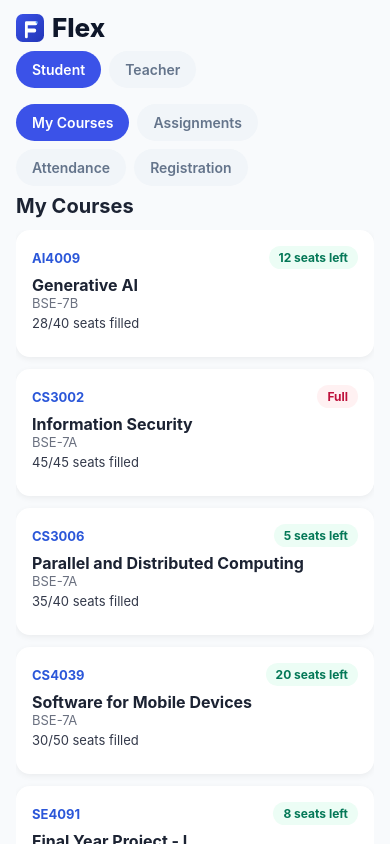
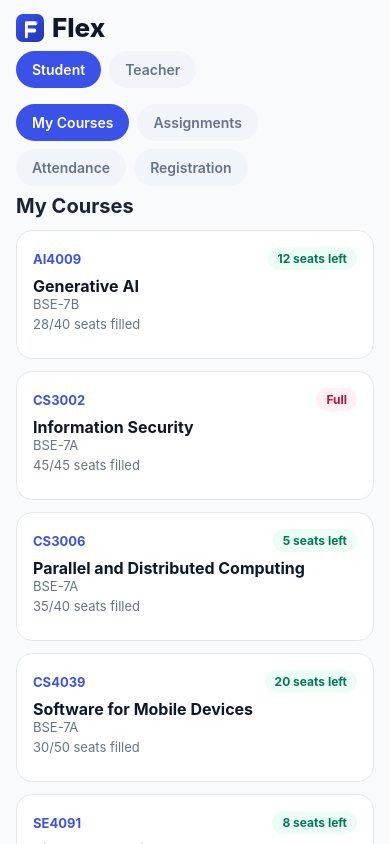
Before and after one commit to HamasNaveed/Flex-SMD, a React Native app: screen / in a window 390 px wide. Built offline with nearby package versions, Linux system fonts and the light colour scheme.

Commit message:
Restyle course and assignment cards with the Stitch palette
Swaps the cards' shadow-based elevation for the design system's
hairline border and applies its slate text and indigo accent colors.

```diff
--- a/src/components/AssignmentCard.js
+++ b/src/components/AssignmentCard.js
@@ -1,5 +1,6 @@
 import { View, Text, StyleSheet } from 'react-native';
 import Badge from './Badge';
+import { colors } from '../theme';
 
 // Reusable card for an assignment. Active/Expired is computed from the
 // deadline at render time so it always reflects the current date.
@@ -24,15 +25,12 @@ export default function AssignmentCard({ assignment, courseLabel }) {
 
 const styles = StyleSheet.create({
   card: {
-    backgroundColor: '#ffffff',
-    borderRadius: 14,
+    backgroundColor: colors.card,
+    borderRadius: 16,
     padding: 16,
     marginBottom: 12,
-    shadowColor: '#000',
-    shadowOpacity: 0.06,
-    shadowRadius: 6,
-    shadowOffset: { width: 0, height: 2 },
-    elevation: 2,
+    borderWidth: 1,
+    borderColor: colors.border,
   },
   headerRow: {
     flexDirection: 'row',
@@ -43,16 +41,16 @@ const styles = StyleSheet.create({
   course: {
     fontSize: 13,
     fontWeight: '700',
-    color: '#2b57d9',
+    color: colors.primary,
   },
   title: {
     fontSize: 16,
     fontWeight: '700',
-    color: '#1c2333',
+    color: colors.textPrimary,
     marginBottom: 4,
   },
   deadline: {
     fontSize: 13,
-    color: '#6b7180',
+    color: colors.textSecondary,
   },
 });
--- a/src/components/CourseCard.js
+++ b/src/components/CourseCard.js
@@ -1,6 +1,7 @@
 import { View, Text, StyleSheet } from 'react-native';
 import Badge from './Badge';
 import Button from './Button';
+import { colors } from '../theme';
 
 // Reusable card for a course. Used both in the plain "My Courses" list and
 // in the Course Registration screen (where the register button is shown).
@@ -40,15 +41,12 @@ export default function CourseCard({ course, onRegister, isRegistered }) {
 
 const styles = StyleSheet.create({
   card: {
-    backgroundColor: '#ffffff',
-    borderRadius: 14,
+    backgroundColor: colors.card,
+    borderRadius: 16,
     padding: 16,
     marginBottom: 12,
-    shadowColor: '#000',
-    shadowOpacity: 0.06,
-    shadowRadius: 6,
-    shadowOffset: { width: 0, height: 2 },
-    elevation: 2,
+    borderWidth: 1,
+    borderColor: colors.border,
   },
   headerRow: {
     flexDirection: 'row',
@@ -59,21 +57,21 @@ const styles = StyleSheet.create({
   code: {
     fontSize: 13,
     fontWeight: '700',
-    color: '#2b57d9',
+    color: colors.primary,
   },
   name: {
     fontSize: 16,
     fontWeight: '700',
-    color: '#1c2333',
+    color: colors.textPrimary,
   },
   section: {
     fontSize: 13,
-    color: '#6b7180',
+    color: colors.textSecondary,
     marginBottom: 4,
   },
   seats: {
     fontSize: 13,
-    color: '#33394a',
+    color: colors.textSecondary,
     marginBottom: 10,
   },
 });
```
